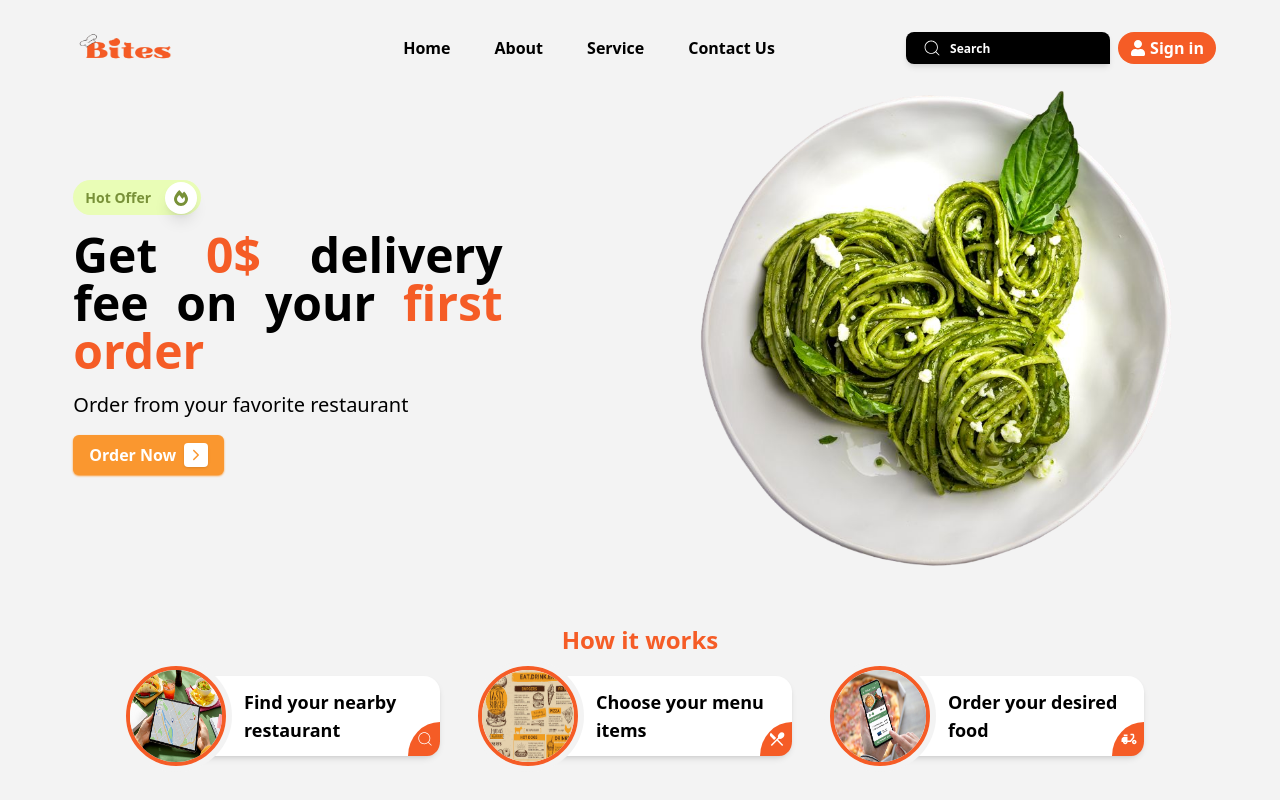
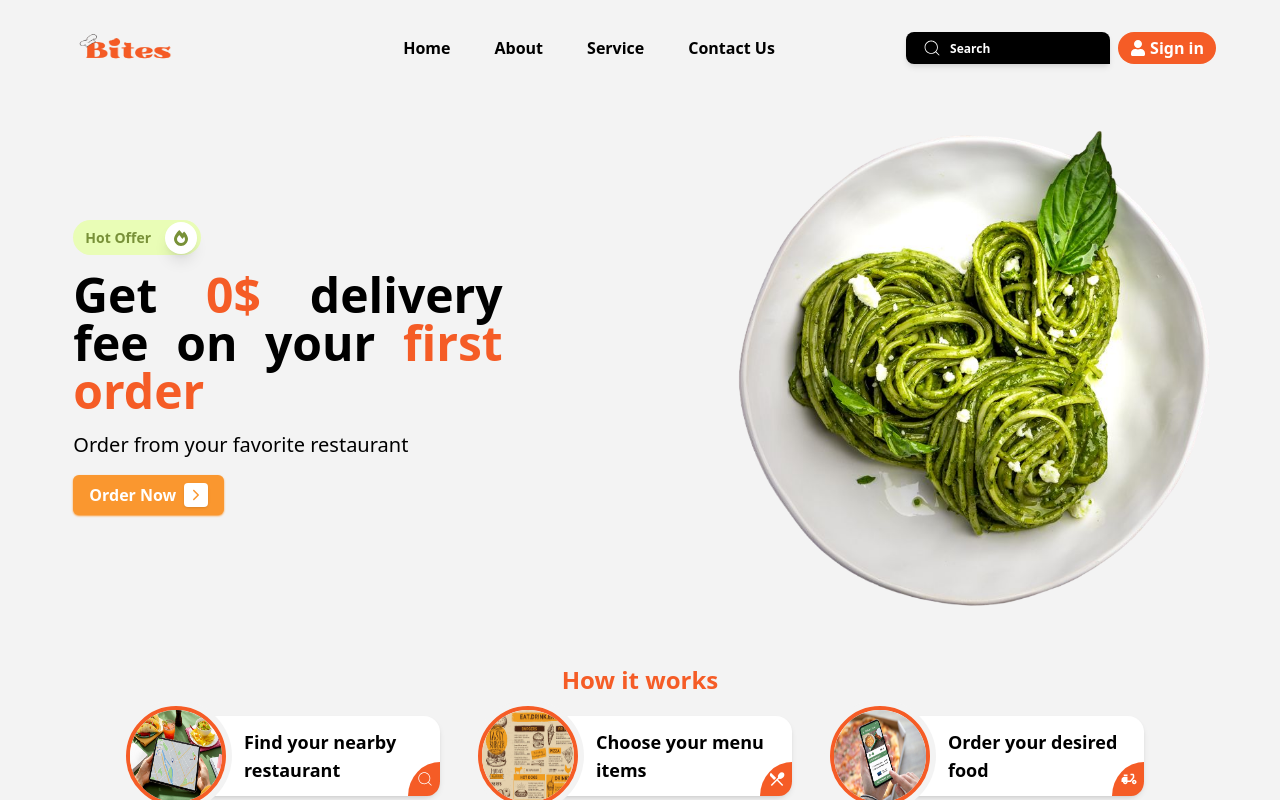
Before and after one commit to AhmadGh18/mata3m, a React (Vite) app: page / in a window 1280 px wide. Built offline with nearby package versions, Linux system fonts and the light colour scheme.

Commit message:
fixing image thumbnail

```diff
--- a/src/components/Search.jsx
+++ b/src/components/Search.jsx
@@ -4,7 +4,7 @@ import { ArrowForward, Fire } from './icons'
 
 const Search = () => {
   return (
-    <div className='main h-[480px]   flex items-center justify-between   w-11/12  m-auto '>
+    <div className='main h-[480px]   flex items-center justify-between   w-11/12  m-auto mt-10'>
         <div className='w-2/5 h-full p-5'>
             <p className='mt-16 py-[1.7px] pr-1 pl-2 w-32 rounded-[50px]  bg-light-green text-dark-green flex items-center justify-between'>
                   <span className='font-semibold text-sm ml-1'>Hot Offer</span>
@@ -17,8 +17,8 @@ const Search = () => {
             </button>
         </div>
 
-        <div className='w-3/5 h-full flex items-center justify-center'>
-            <img className='h-[500px] ml-32' src="images/pasta.png" alt="" />
+        <div className='w-3/5 h-full flex items-center justify-center relative'>
+            <img className='h-[500px] absolute right-0' src="images/pasta.png" alt="" />
         </div>
 
     </div>
```
